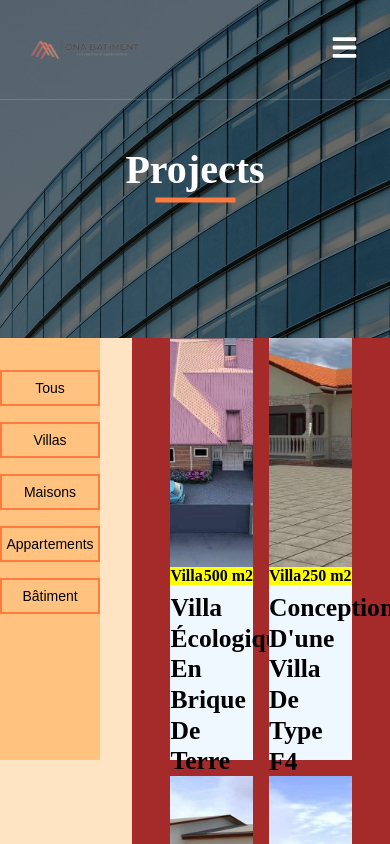
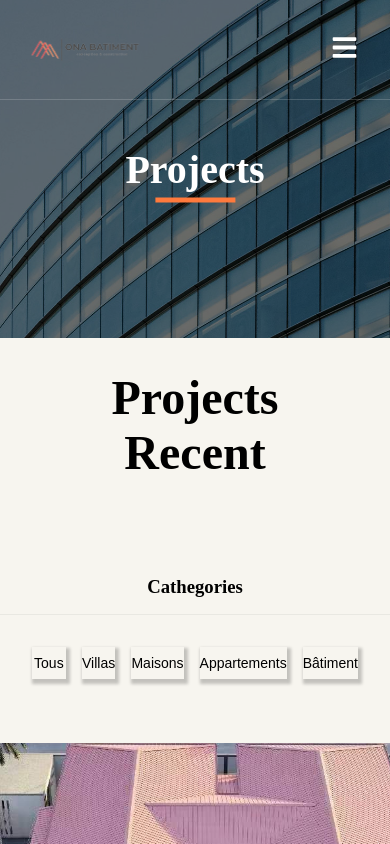
Before and after one commit to William-Hortone/ona-btm, a React (Create React App) app: page /projects in a window 390 px wide. Shown: the top 844 px of the page. Built offline with nearby package versions, Linux system fonts and the light colour scheme; a web font is replaced by a local one.

Commit message:
updated the project section

```diff
--- a/src/Pages/Projects/Projects.jsx
+++ b/src/Pages/Projects/Projects.jsx
@@ -3,7 +3,7 @@ import { HeadImage, HeadText, ProjectImg, Category } from "../../components";
 import { SectionProject } from "../../containers";
 import images from "../../constants/images";
 import items from "../../constants/data";
-
+import "./projects.css";
 const Projects = () => {
   // const [projects, SetProjects] = useState(items);
 
@@ -19,6 +19,7 @@ const Projects = () => {
   return (
     <div className="app__projects">
       <HeadImage title="Projects" img={images.building2} />
+      <h2>Projects Recent</h2>
       <SectionProject />
     </div>
   );
--- /dev/null
+++ b/src/Pages/Projects/projects.css
@@ -0,0 +1,19 @@
+.app__projects{
+    background-color: #F7F5EF;
+}
+.app__projects h2{
+    font-size: 3rem;
+    padding: 4rem 6rem;
+    font-family: var(--font-base);
+    font-weight: 900;
+}
+@media screen and (max-width: 1000px){
+    .app__projects h2{
+        padding: 2rem 4rem;
+    }
+}
+@media screen and (max-width: 850px){
+    .app__projects h2{
+        text-align: center;
+    }
+}
--- a/src/components/Category/Category.jsx
+++ b/src/components/Category/Category.jsx
@@ -4,6 +4,8 @@ import "./category.css";
 const Category = ({ handleFilterProjects }) => {
   return (
     <div className="categories-container">
+      <h3>Cathegories</h3>
+      <div className="categories_btn-container">
         <button
           className="btn-category"
           onClick={() => handleFilterProjects("all")}
@@ -35,6 +37,7 @@ const Category = ({ handleFilterProjects }) => {
           Bâtiment
         </button>
       </div>
+    </div>
   );
 };
 
--- a/src/components/Category/category.css
+++ b/src/components/Category/category.css
@@ -4,16 +4,35 @@
     display: flex;
     flex-direction: column;
     align-items: center;
-    padding-top: 2rem;
     gap: 1rem;
-    /* position: sticky;
-    top: 10px; */
+}
+.categories_btn-container{
+    width: 100%;
+    height: 100%;
+    display: flex;
+    flex-direction: column;
+    align-items: center;
+    gap: 1rem;
+    border-top: 1px solid #0000000e ;
+    /* padding-top: 2rem; */
+    padding: 2rem ;
 }
 .btn-category{
     width: 100px;
     padding: .5rem 0;
     cursor: pointer;
     background: transparent;
-    border: 2px solid var(--color-orange);
+    border: none;
+    box-shadow: 2px 3px 3px 2px #00000036;
     font-size: 14px ;
+    transition: transform .3s ease;
 }
+.btn-category:hover{
+    transform: scale(1.1);
+}
+@media screen and (max-width: 1000px) {
+    .categories_btn-container{
+        flex-direction: row;
+        justify-content: center;
+    }
+}
--- a/src/components/ProjectsContainer/projectsContainer.css
+++ b/src/components/ProjectsContainer/projectsContainer.css
@@ -6,16 +6,16 @@
     justify-content: center;
     flex-wrap: wrap;
     gap: 1rem;
-    background-color: brown;
+    /* background-color: brown; */
     /* padding-top: 4rem; */
 }
 .app__projectsContainer-project{
     width: 32%;
-    height: 50vh;
+    height: 45vh;
     display: flex;
     flex-direction:column;
     gap: 1rem;
-    background-color: aliceblue;
+    /* background-color: aliceblue; */
 
 }
 .project-img{
@@ -32,6 +32,7 @@
     display: flex;
     flex-direction: column;
     gap: .5rem;
+    padding-top: .5rem;
 }
 .project-info div{
     width: 100%;
@@ -42,7 +43,7 @@
     font-size: 1rem;
     font-family: var(--font-base);
     font-weight: 600;
-    background-color: yellow;
+    /* background-color: yellow; */
 }
 .project-title{
     font-size: 1.6rem;
@@ -51,3 +52,25 @@
     text-transform: capitalize;
     line-height: 1.2;
 }
+@media screen and (max-width: 1000px) {
+    .app__projectsContainer-project{
+        width: 100%;
+        height: auto;
+    }
+    .project-info{
+        padding: 1rem 2rem;
+        margin-bottom: 2rem;
+    }
+}
+@media screen and (max-width: 850px) {
+    .app__projectsContainer-project{
+        width: 100%;
+        height: auto;
+        margin-bottom: 1.5rem;
+    }
+    .project-info{
+        padding: 1rem 2rem;
+        /* margin-bottom: 5rem; */
+        height: 200px;
+    }
+}
--- a/src/constants/data.js
+++ b/src/constants/data.js
@@ -109,7 +109,7 @@ const description = [
     img: [images.house1, images.house2],
   },
   {
-    category: "	Bâtiment",
+    category: "Bâtiment",
     specification: "Bâtiment R+1",
     service: "Conception et construction",
     surface: "120 m2",
--- a/src/containers/SectionProject/sectionProject.css
+++ b/src/containers/SectionProject/sectionProject.css
@@ -1,9 +1,10 @@
 .app__sectionProject{
     width: 100%;
-    height: 100vh;
+    height: auto;
     display: flex;
     gap: 2rem;
-    background-color: bisque;
+    background-color: #F7F5EF;
+    padding-top: 4rem;
 }
 .app__sectionProject-left-box{
     flex: 1;
@@ -13,11 +14,11 @@
     /* display: flex; */
     /* flex-direction: column; */
     /* justify-content: center; */
-    background-color: rgb(255, 195, 127);
+    /* background-color: rgb(255, 195, 127); */
 }
 .app__sectionProject-right-box{
     flex: 4;
-    background-color: aquamarine;
+    /* background-color: aquamarine; */
 }
 
 /* .categories-container{
@@ -28,3 +29,16 @@
     gap: 1.5rem;
 
 } */
+@media screen and (max-width: 1000px) {
+    .app__sectionProject{
+        flex-direction: column;
+    }
+    .app__sectionProject-left-box{
+        position: relative;
+        top: 0;
+    }
+    .app__sectionProject{
+        /* padding-top: 0; */
+        /* gap: 4rem; */
+    }
+}
```
Lines whose indentation alone changed are shown as unchanged.
